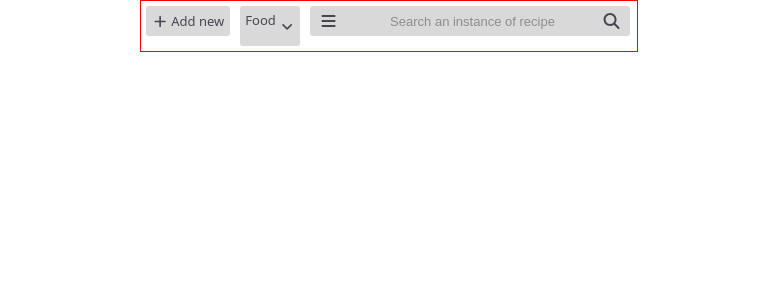
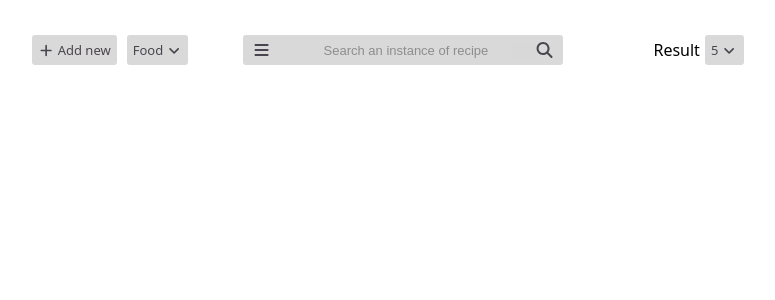
Before and after one commit to Bokode/StocKeeperPlus_Website, a React (Vite) app: page / in a window 1280 px wide. Shown: the top 300 px of the page, without its empty margins (252-1027 px from the left). Built offline with nearby package versions, Linux system fonts and the light colour scheme.

Commit message:
Almost finish visually Topbar

```diff
--- a/src/App.css
+++ b/src/App.css
@@ -1,5 +1,4 @@
 .appContainer {
-  border: 1px solid red;
   width: 100%;
   height: 100%;
 }
--- a/src/components/listButton/listButton.jsx
+++ b/src/components/listButton/listButton.jsx
@@ -2,12 +2,12 @@ import './listButton.css'
 import { FontAwesomeIcon } from "@fortawesome/react-fontawesome";
 import { faAngleDown } from "@fortawesome/free-solid-svg-icons";
 
-function ListButton() {
+function ListButton({ list }) {
   return (
-    <div className="listButtonContainer">
-      <p className='textListButton'>Food</p>
+    <button className="listButtonContainer">
+      <p className='textListButton'>{list[0]}</p>
       <FontAwesomeIcon icon={faAngleDown} />
-    </div>
+    </button>
   )
 }
 
--- a/src/components/searchBar/searchBar.css
+++ b/src/components/searchBar/searchBar.css
@@ -4,7 +4,7 @@
     justify-content: space-between;
     width: 300px;
     height: 30px;
-    margin: 5px;
+    margin: 5px 50px;
     background-color: #d9d9d9;
     color: #49454f;
     border-radius: 3px;
--- a/src/components/topBar/topBar.css
+++ b/src/components/topBar/topBar.css
@@ -1,4 +1,12 @@
 .topBarContainer {
     display: flex;
     flex-direction: row;
+    justify-content: space-around;
+    margin-top: 30px;
 }
+
+.textResult {
+    margin: 0 0 0 40px;
+    color: black;
+    align-content: center;
+}
--- a/src/components/topBar/topBar.jsx
+++ b/src/components/topBar/topBar.jsx
@@ -4,11 +4,16 @@ import SearchBar from "../searchBar/searchBar";
 import ListButton from "../listButton/listButton";
 
 function Topbar() {
+  const listTable = ["Food", "UserFood", "IngredientAmount", "Store"];
+  const listNumber = [5, 10, 20, 50];
+
   return (
     <div className="topBarContainer">
       <AddButton />
-      <ListButton />
+      <ListButton list={listTable}/>
       <SearchBar />
+      <p className="textResult">Result </p>
+      <ListButton list={listNumber}/>
     </div>
   )
 }
```
